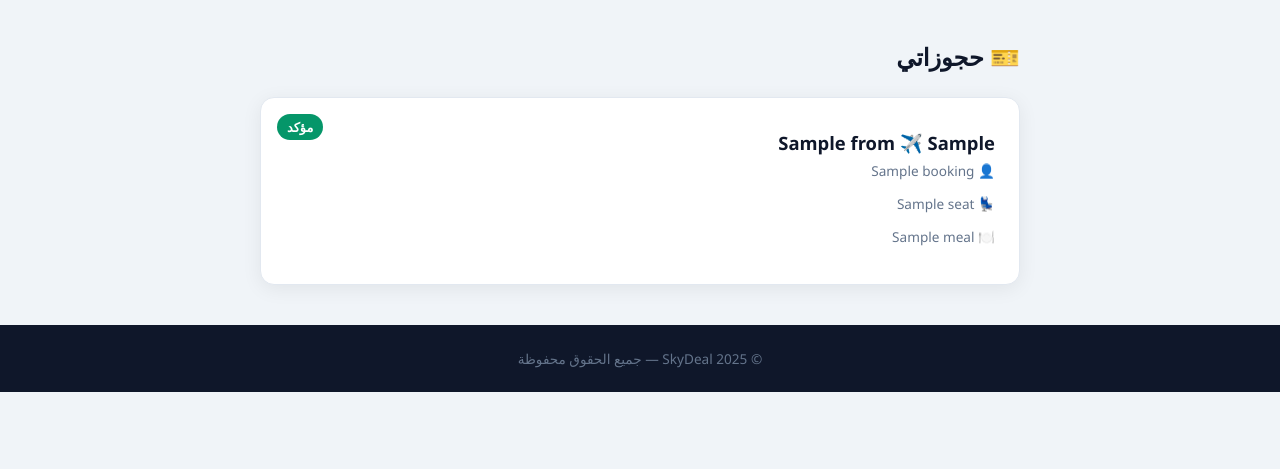
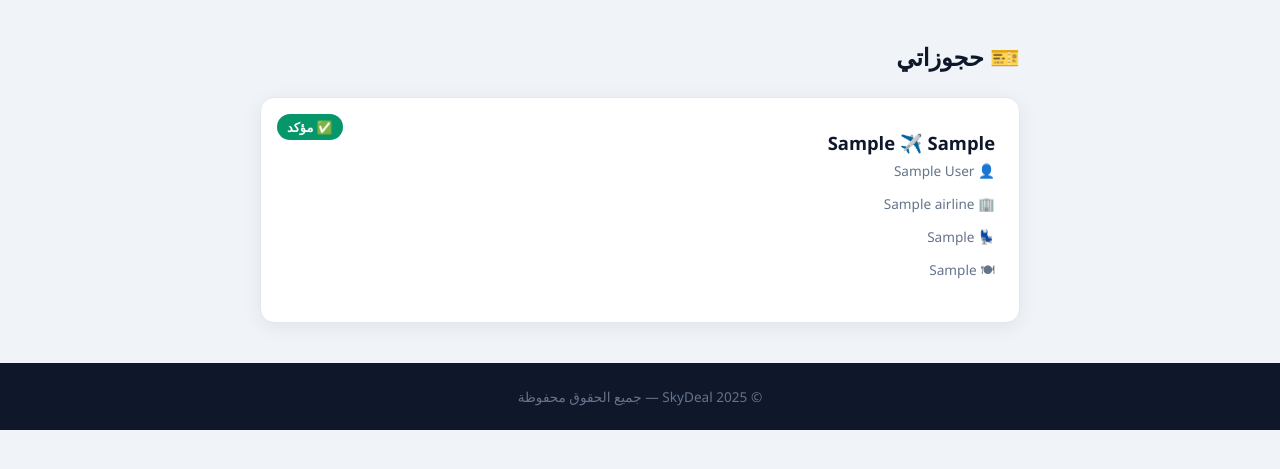
Before and after one commit to hamza49410/A-website-specializing-in-booking-flight-economy-, a Python web app: template templates/mybookings.html in a window 1280 px wide. Shown: the part 68-537 px from the top of the page. Run offline with Jinja, Linux system fonts and the light colour scheme; the template is opened without the code that fills it: most values are stand-ins (such as "Sample title", 1, 10 or a date in 2020).

Commit message:
Add files via upload

```diff
--- a/templates/booking.html
+++ b/templates/booking.html
@@ -16,7 +16,6 @@
 
         <form action="/confirm" method="POST">
 
-            <!-- بيانات المسافر -->
             <div class="booking-card">
                 <h3>👤 بيانات المسافر</h3>
                 <div class="form-row">
@@ -54,7 +53,6 @@
                 </div>
             </div>
 
-            <!-- اختيار المقعد -->
             <div class="booking-card">
                 <h3>💺 تفضيل المقعد</h3>
                 <div class="seat-options">
@@ -73,7 +71,6 @@
                 </div>
             </div>
 
-            <!-- الأمتعة -->
             <div class="booking-card">
                 <h3>🧳 الأمتعة</h3>
                 <div class="form-row">
@@ -95,7 +92,6 @@
                 </div>
             </div>
 
-            <!-- الوجبة -->
             <div class="booking-card">
                 <h3>🍽️ الوجبة المفضلة</h3>
                 <div class="meal-options">
@@ -118,7 +114,6 @@
                 </div>
             </div>
 
-            <!-- زر التأكيد -->
             <button type="submit" class="btn-search">✅ تأكيد الحجز</button>
 
         </form>
--- a/templates/mybookings.html
+++ b/templates/mybookings.html
@@ -22,11 +22,12 @@
         <div class="offers-grid">
             {% for b in bookings %}
             <div class="offer-card">
-                <div class="route">{{ b.from }} ✈️ {{ b.to }}</div>
-                <div class="airline">👤 {{ b.name }}</div>
-                <div class="airline">💺 {{ b.seat }}</div>
-                <div class="airline">🍽️ {{ b.meal }}</div>
-                <div class="badge" style="background:#059669">مؤكد</div>
+                <div class="route">{{ b.from_city }} ✈️ {{ b.to_city }}</div>
+                <div class="airline">👤 {{ b.first_name }} {{ b.last_name }}</div>
+                <div class="airline">🏢 {{ b.airline }}</div>
+                <div class="airline">💺 {{ b.seat_preference }}</div>
+                <div class="airline">🍽 {{ b.meal_preference }}</div>
+                <div class="badge" style="background:#059669">✅ مؤكد</div>
             </div>
             {% endfor %}
         </div>
```
